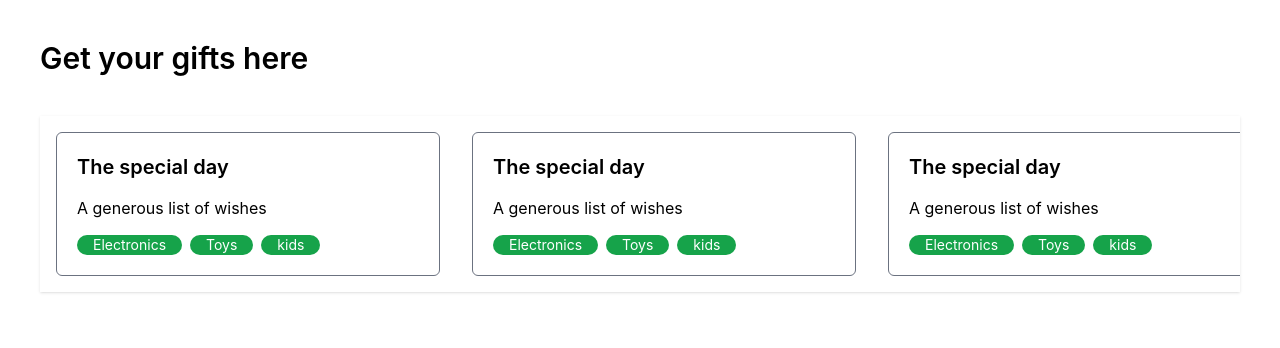
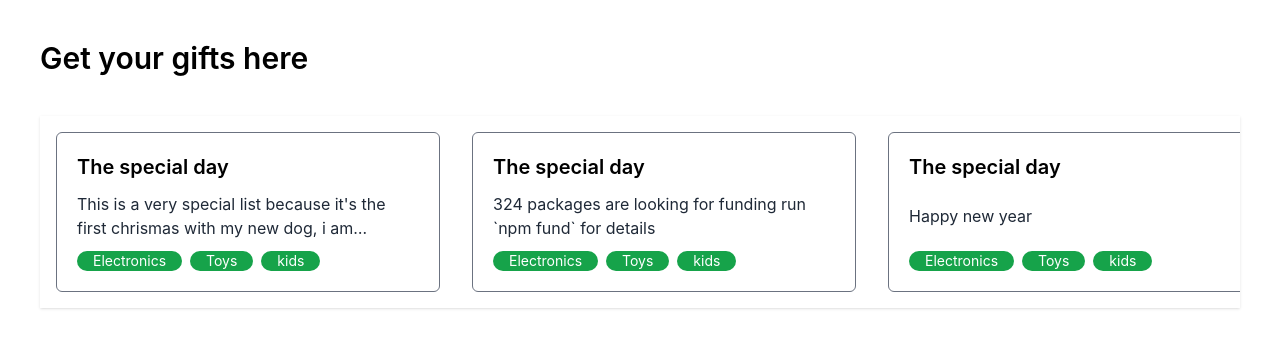
Before and after one commit to Alonsoe44/Hackathon-JOBX, a React (Create React App) app: page / in a window 1280 px wide. Shown: the top 348 px of the page. Built offline with nearby package versions, Linux system fonts and the light colour scheme.

Commit message:
Atomic card description

```diff
--- a/package.json
+++ b/package.json
@@ -4,6 +4,7 @@
   "private": true,
   "dependencies": {
     "@storybook/addon-docs": "^6.4.22",
+    "@tailwindcss/line-clamp": "^0.4.0",
     "@testing-library/jest-dom": "^5.16.4",
     "@testing-library/react": "^13.2.0",
     "@testing-library/user-event": "^13.5.0",
--- a/src/App.tsx
+++ b/src/App.tsx
@@ -7,7 +7,7 @@ function App() {
       <div className="flex shadow flex-wrap lg:flex-nowrap flex-row lg:overflow-x-scroll ">
         <GiftListCard
           title="The special day"
-          description="A generous list of wishes"
+          description="This is a very special list because it's the first chrismas with my new dog, i am counting the hours to go outside and give him his new toy a dinosaur femur"
           etiquettes={["Electronics", "Toys", "kids"]}
           key="tunometecabrasaramambiche"
           action={() => {
@@ -16,7 +16,8 @@ function App() {
         />
         <GiftListCard
           title="The special day"
-          description="A generous list of wishes"
+          description="324 packages are looking for funding
+  run `npm fund` for details"
           etiquettes={["Electronics", "Toys", "kids"]}
           key="esponja"
           action={() => {
@@ -25,7 +26,7 @@ function App() {
         />
         <GiftListCard
           title="The special day"
-          description="A generous list of wishes"
+          description="Happy new year"
           etiquettes={["Electronics", "Toys", "kids"]}
           key="tunometecabrasarmbiche"
           action={() => {
--- /dev/null
+++ b/src/components/DescriptionLines.tsx
@@ -0,0 +1,10 @@
+interface DescriptionLinesProps {
+  text: string;
+}
+function DescriptionLines({ text }: DescriptionLinesProps) {
+  return (
+    <p className="break-words line-clamp-2 text-gray-800 text-left">{text}</p>
+  );
+}
+
+export default DescriptionLines;
--- a/src/components/GiftList.tsx
+++ b/src/components/GiftList.tsx
@@ -1,3 +1,4 @@
+import DescriptionLines from "./DescriptionLines";
 import Etiquette from "./Etiquette";
 
 interface GiftListCardProps {
@@ -15,10 +16,10 @@ function GiftListCard({
   return (
     <button
       onClick={() => action()}
-      className="min-w-[24rem]  m-4 h-36 justify-between border-gray-500 border rounded-md hover:bg-purple-200 hover:border-purple-800 p-5 flex flex-col active:scale-[0.99] "
+      className="min-w-[24rem]  m-4 h-40 justify-between border-gray-500 border rounded-md hover:bg-purple-200 hover:border-purple-800 p-5 flex flex-col active:scale-[0.99] "
     >
       <h3 className="text-xl font-semibold">{title}</h3>
-      <p>{description}</p>
+      <DescriptionLines text={description} />
       <ul className=" flex flex-wrap">
         {etiquettes.map((etiquette) => (
           <Etiquette key={etiquette} text={etiquette} />
--- a/tailwind.config.js
+++ b/tailwind.config.js
@@ -3,5 +3,5 @@ module.exports = {
   theme: {
     extend: {},
   },
-  plugins: [],
+  plugins: [require("@tailwindcss/line-clamp")],
 };
```
Also changed, not shown: 1 other file (tests, documents, lock files or other folders).
